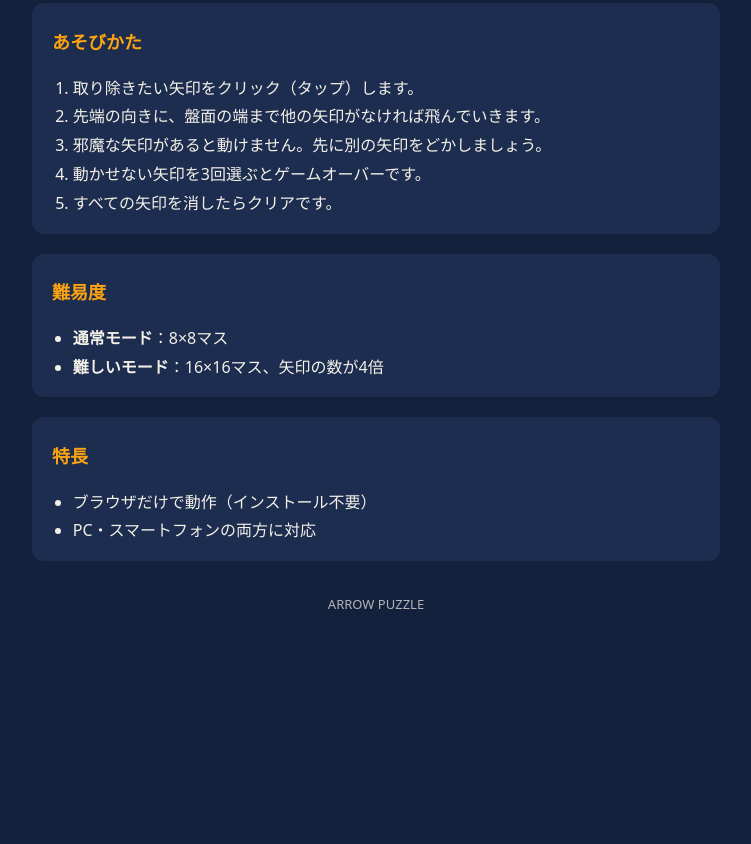
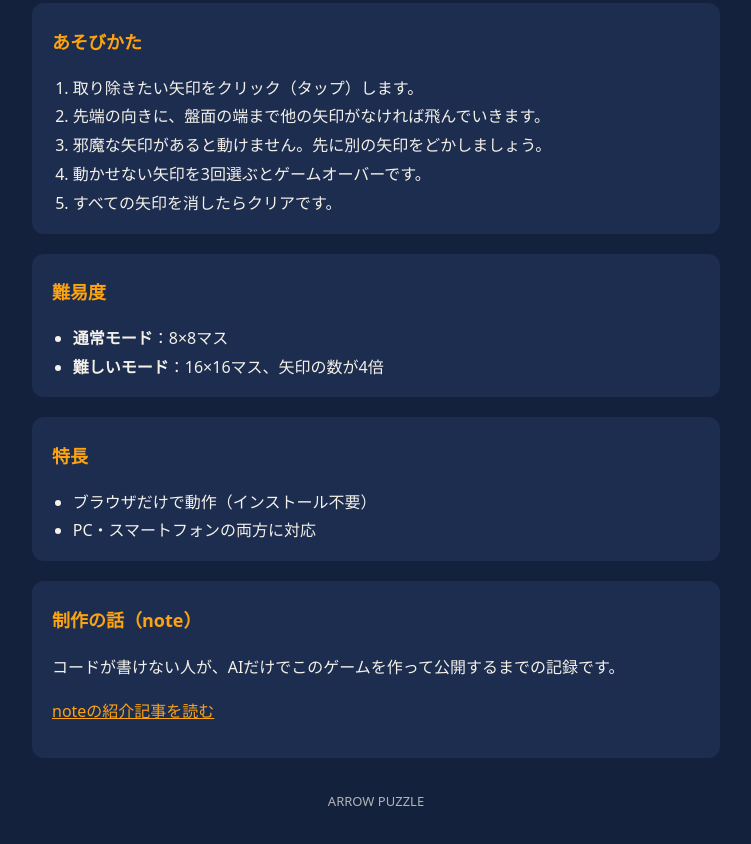
Before and after one commit to milkyfog-ark/20261110test, a plain HTML site: page index.html in a window 1280 px wide. Shown: the part 510-1354 px from the top of the page, without its empty margins (264-1015 px from the left). Before the commit the page ends 1175 px from the top, so only its background shows below. Drawn offline with Linux system fonts and the light colour scheme.

Commit message:
Add note article link

```diff
--- a/index.html
+++ b/index.html
@@ -66,6 +66,12 @@
       </ul>
     </section>
 
+    <section>
+      <h2>制作の話（note）</h2>
+      <p>コードが書けない人が、AIだけでこのゲームを作って公開するまでの記録です。</p>
+      <p><a href="https://note.com/fine_eagle8566/n/nc774f6729be4" target="_blank" rel="noopener" style="color:var(--accent)">noteの紹介記事を読む</a></p>
+    </section>
+
     <footer>ARROW PUZZLE</footer>
   </main>
 </body>
```
Also changed, not shown: 1 other file.
